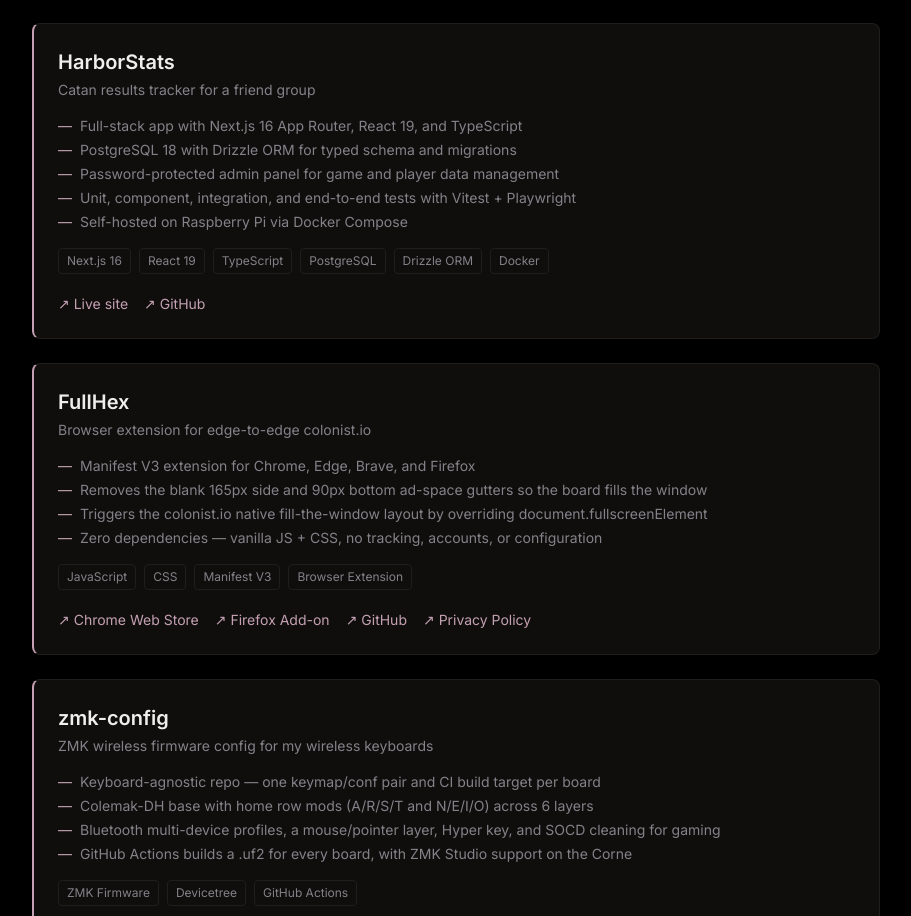
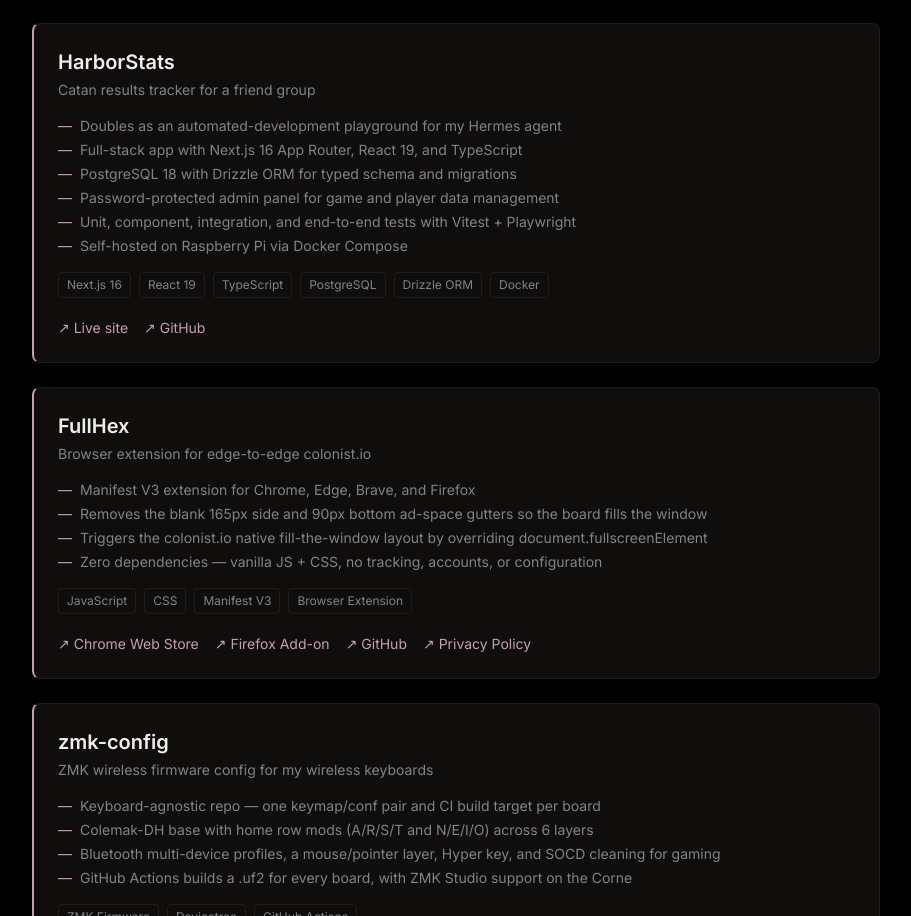
Before and after one commit to jussaw/jussaw-app, a Next.js app in the folder web/: page / in a window 1280 px wide. Shown: the part 3028-3944 px from the top of the page, without its empty margins (184-1095 px from the left). Built offline with nearby package versions, Linux system fonts and the light colour scheme.

Commit message:
chore(content): note HarborStats as Hermes agent playground

```diff
--- a/web/src/data/content.ts
+++ b/web/src/data/content.ts
@@ -167,6 +167,7 @@ export const siteContent: SiteContent = {
       title: 'HarborStats',
       description: 'Catan results tracker for a friend group',
       highlights: [
+        'Doubles as an automated-development playground for my Hermes agent',
         'Full-stack app with Next.js 16 App Router, React 19, and TypeScript',
         'PostgreSQL 18 with Drizzle ORM for typed schema and migrations',
         'Password-protected admin panel for game and player data management',
```
